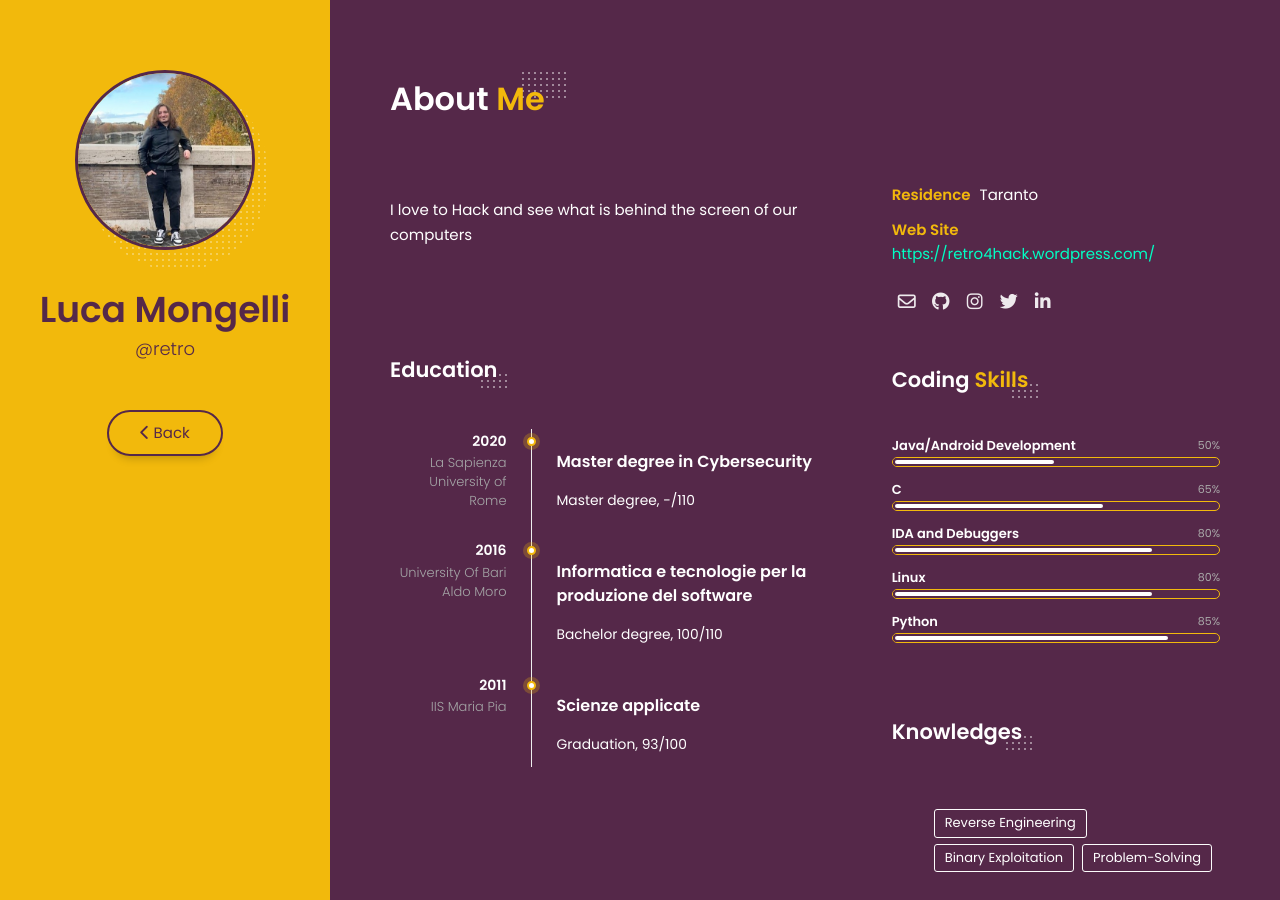
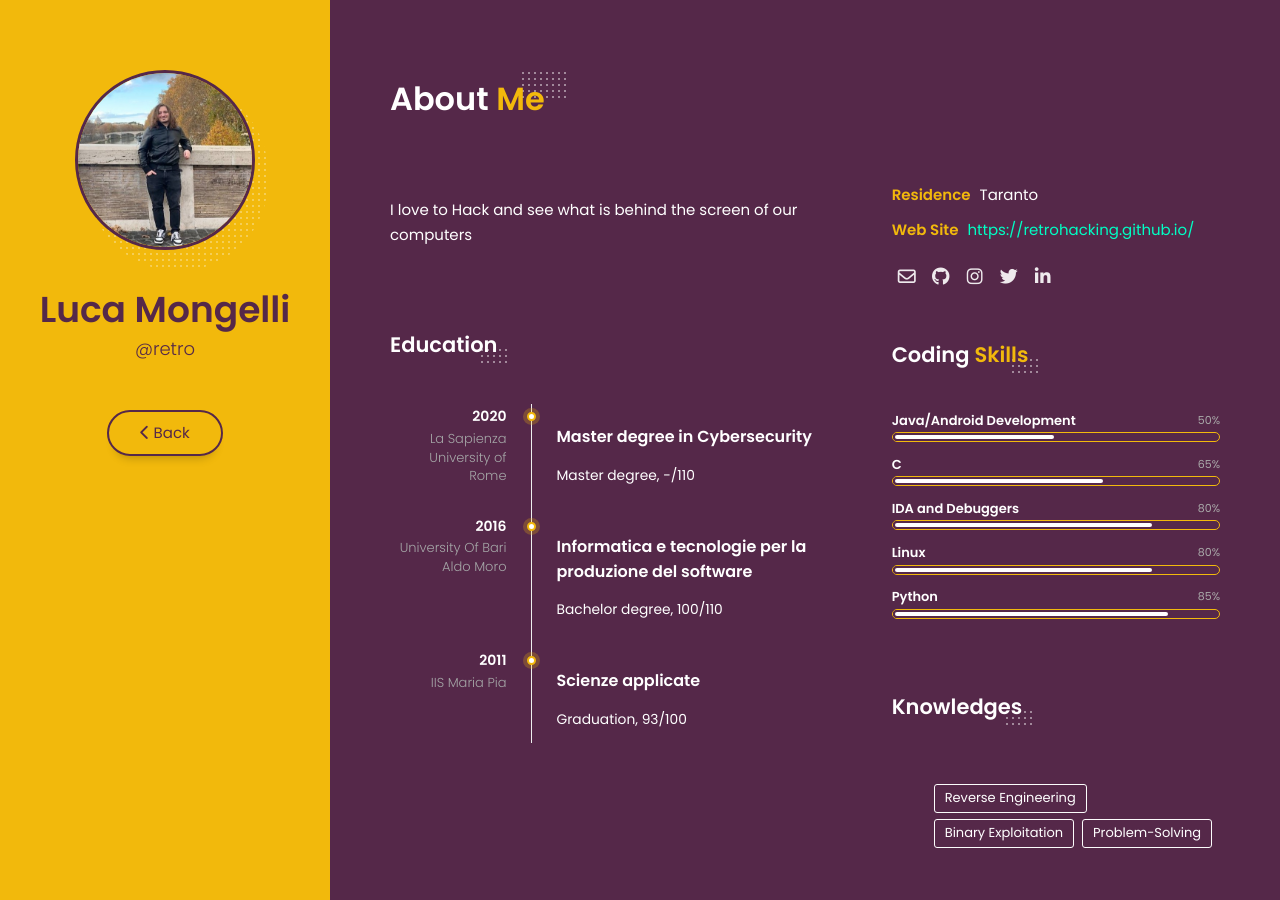
Before and after one commit to HACKappatoi/HACKappatoi.github.io, a Jekyll site: the page built from retro_cv.md, in a window 1280 px wide. Built offline with Jekyll 4.4.1, drawn with Linux system fonts in a browser that asks for light colours; nearby versions of some CDN libraries; some of the changed lines change nothing that is shown.

Commit message:
Update retro_cv.md

```diff
--- a/retro_cv.md
+++ b/retro_cv.md
@@ -27,7 +27,7 @@ linkedin: https://www.linkedin.com/in/luca-mongelli-4427aa21a/
 instagram: https://www.instagram.com/______retro______/
 github: https://github.com/retrohacking
 twitter: https://twitter.com/retrohacking
-site: https://retro4hack.wordpress.com/
+site: https://retrohacking.github.io/
 
 # le tag con le conoscenze
 # quelle senza barra dio bo
```
